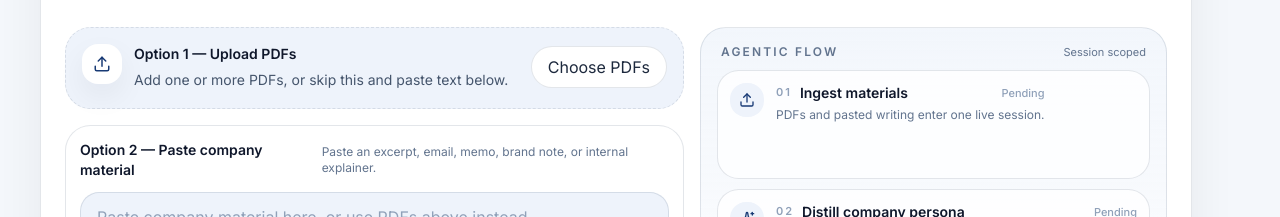
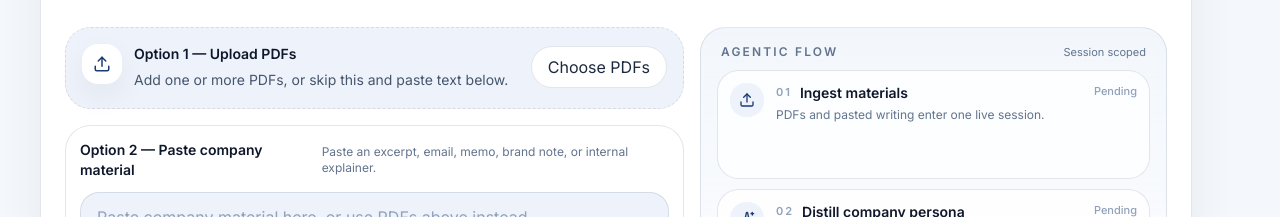
Before and after one commit to SY227/company-persona-studio, a Next.js app: page / in a window 1280 px wide. Shown: the part 583-800 px from the top of the page. Built offline with nearby package versions, Linux system fonts and the light colour scheme.

Commit message:
Pin flow statuses to card corners

```diff
--- a/src/components/house-voice-app.tsx
+++ b/src/components/house-voice-app.tsx
@@ -578,7 +578,7 @@ export function HouseVoiceApp() {
                     return (
                       <div
                         key={step}
-                        className={`flex-1 rounded-[1.35rem] border p-3 transition ${
+                        className={`relative flex-1 rounded-[1.35rem] border p-3 transition ${
                           state === "completed"
                             ? "border-[var(--flow-complete-border)] bg-[var(--flow-complete-bg)] shadow-[0_14px_34px_rgba(24,58,117,0.06)]"
                             : state === "running"
@@ -586,6 +586,17 @@ export function HouseVoiceApp() {
                               : "border-[var(--border)] bg-white/78"
                         }`}
                       >
+                        <div
+                          className={`absolute right-3 top-3 text-[11px] font-medium ${
+                            state === "completed"
+                              ? "text-[var(--blue-strong)]/70"
+                              : state === "running"
+                                ? "flow-running-status text-[var(--blue-strong)]/80"
+                                : "text-slate-400"
+                          }`}
+                        >
+                          {statusLabel}
+                        </div>
                         <div className="flex items-start gap-3">
                           <div
                             className={`flex h-8.5 w-8.5 shrink-0 items-center justify-center rounded-2xl text-[var(--blue-strong)] ${
@@ -598,25 +609,12 @@ export function HouseVoiceApp() {
                           >
                             <Icon className="h-4 w-4" />
                           </div>
-                          <div className="min-w-0">
-                            <div className="flex items-center justify-between gap-3">
-                              <div className="flex items-center gap-2 text-sm font-semibold text-slate-900">
-                                <span className="text-[11px] uppercase tracking-[0.18em] text-slate-400">
-                                  {step}
-                                </span>
-                                <span>{title}</span>
-                              </div>
-                              <div
-                                className={`text-[11px] font-medium ${
-                                  state === "completed"
-                                    ? "text-[var(--blue-strong)]/70"
-                                    : state === "running"
-                                      ? "flow-running-status text-[var(--blue-strong)]/80"
-                                      : "text-slate-400"
-                                }`}
-                              >
-                                {statusLabel}
-                              </div>
+                          <div className="min-w-0 pr-20">
+                            <div className="flex items-center gap-2 text-sm font-semibold text-slate-900">
+                              <span className="text-[11px] uppercase tracking-[0.18em] text-slate-400">
+                                {step}
+                              </span>
+                              <span>{title}</span>
                             </div>
                             <p className="mt-0.5 text-xs leading-5 text-slate-500">{copy}</p>
                           </div>
```
